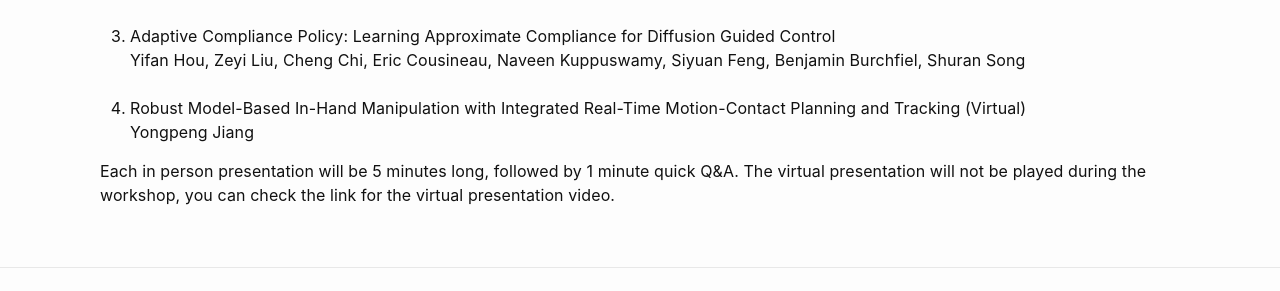
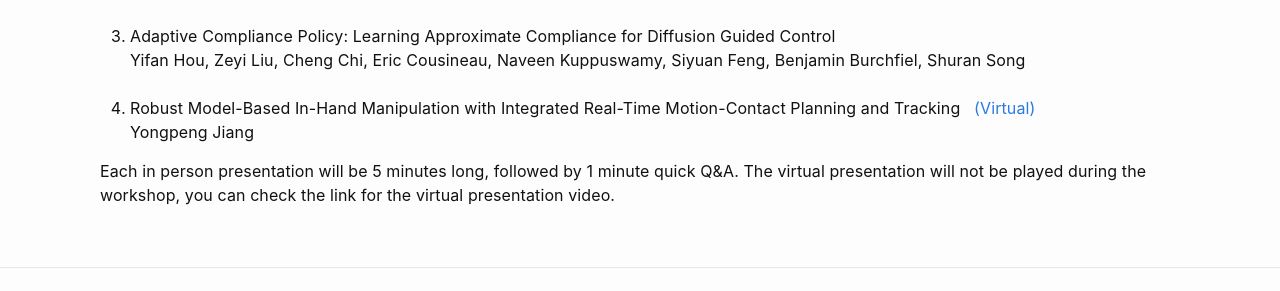
Before and after one commit to contact-rich/contact-rich.github.io, a Jekyll site: the page built from schedule.md, in a window 1280 px wide. Shown: the part 1526-1817 px from the top of the page. Built offline with Jekyll 4.4.1, drawn with Linux system fonts in a browser that asks for light colours; part of the change alters nothing that is shown.

```diff
--- a/schedule.md
+++ b/schedule.md
@@ -31,7 +31,7 @@ The oral presentation will follow the following order:
   </li>
   <br>
   <li>
-    Robust Model-Based In-Hand Manipulation with Integrated Real-Time Motion-Contact Planning and Tracking (Virtual) <br>
+    Robust Model-Based In-Hand Manipulation with Integrated Real-Time Motion-Contact Planning and Tracking &nbsp; <a href="https://youtu.be/Qm31fZqrGjs"> (Virtual) </a> <br>
     Yongpeng Jiang
   </li>
 </ol>
```
